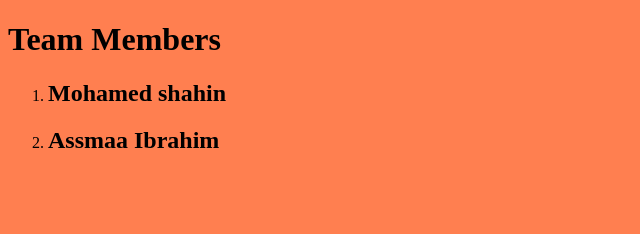
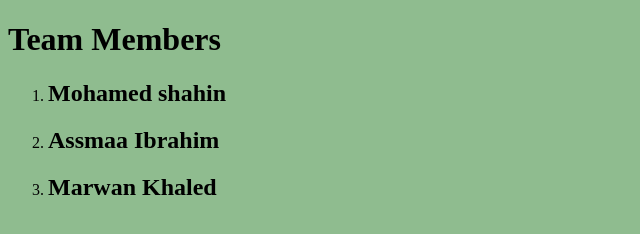
Before and after one commit to mohamedshahin-10/Version_Control-_Lab1, a plain HTML site: page index.html in a window 1280 px wide. Shown: the whole page, without its empty margins (0-640 px from the left). Drawn offline with Linux system fonts and the light colour scheme.

Commit message:
git hub Task

```diff
--- a/index.html
+++ b/index.html
@@ -18,6 +18,10 @@
                     <h2>Assmaa Ibrahim</h2>
                 </li>
 
+                <li>
+                    <h2>Marwan Khaled</h2>
+                </li>
+
                 </ol>
 
 
--- a/style.css
+++ b/style.css
@@ -3,5 +3,5 @@ h2 {
 }
 
 body {
-    background-color:coral;
+    background-color:darkseagreen ;
     }
```
